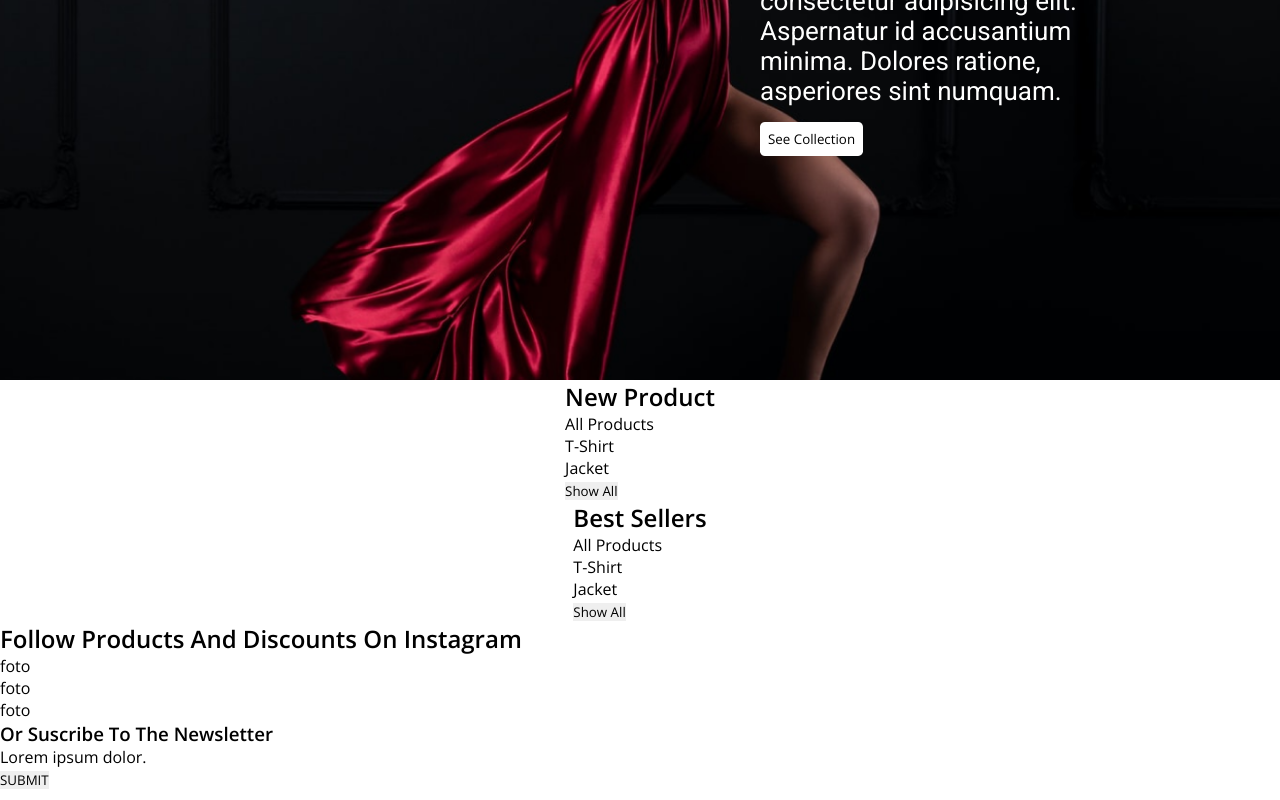
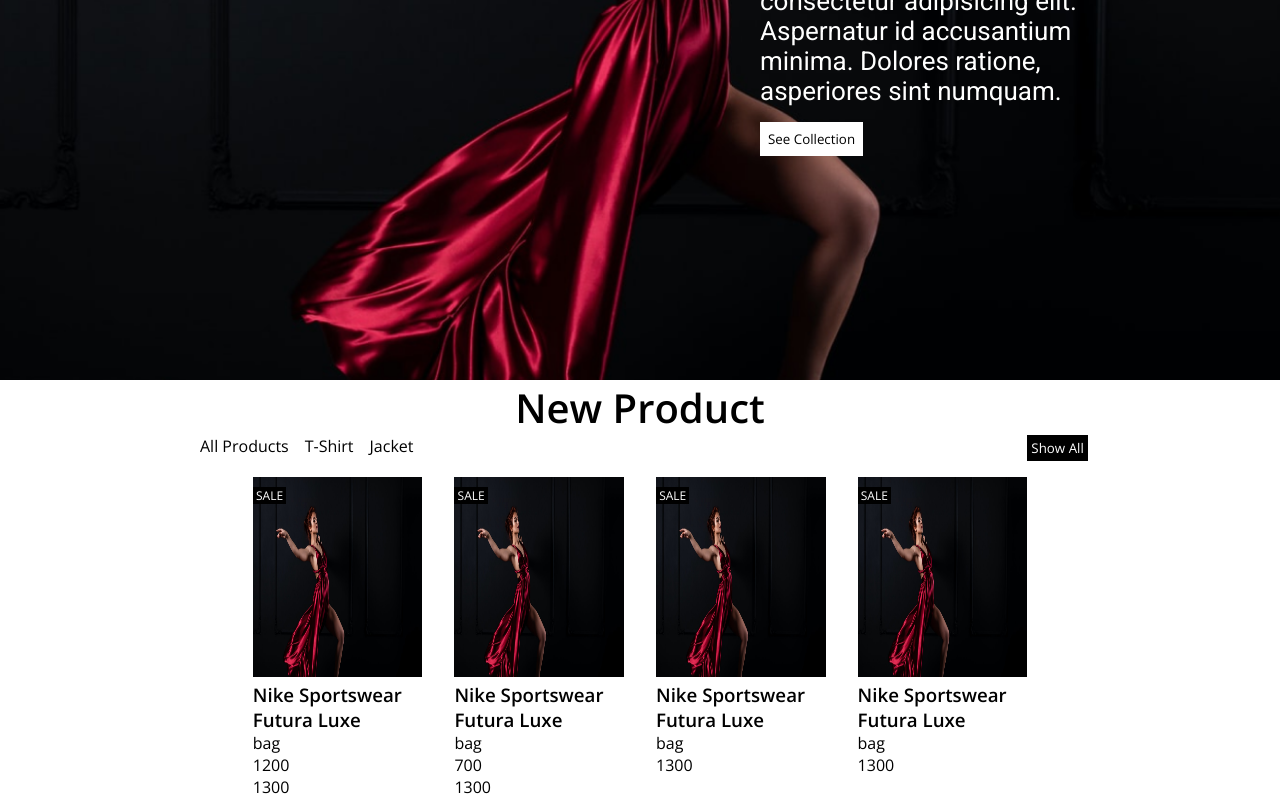
Before and after one commit to Hernanbp/GoClothing, a React (Create React App) app: page /zara in a window 1280 px wide. Shown: the part 420-1220 px from the top of the page. Built offline with nearby package versions, Linux system fonts and the light colour scheme.

Commit message:
Adding AllProducts and Product to BeetSellere

```diff
--- a/src/components/views/BeetSellere/AllProducts.jsx
+++ b/src/components/views/BeetSellere/AllProducts.jsx
@@ -1,4 +1,7 @@
 import "./BeetSellereStyles.css"
+
+import  {ProductsList} from "../ProductsList/ProductsList"
+
 
 export default function AllProducts(props) {
     const {title} = props;
@@ -16,14 +19,11 @@ export default function AllProducts(props) {
                         </ul>
                         <button>Show All</button>
                     </div>
-                    <div>
-                        {
-                        //un MAP de las CARDS
-                        }
+                    <div className="beetSellere-products">
+                        <ProductsList></ProductsList>
                     </div>
                 </div>
             </div>
-
         </div>
     </>
   )
--- a/src/components/views/BeetSellere/BeetSellere.jsx
+++ b/src/components/views/BeetSellere/BeetSellere.jsx
@@ -1,5 +1,6 @@
 import "./BeetSellereStyles.css"
 import  AllProducts  from "./AllProducts"
+
 
 export function BeetSellere() {
   return (
--- a/src/components/views/BeetSellere/BeetSellereStyles.css
+++ b/src/components/views/BeetSellere/BeetSellereStyles.css
@@ -1,3 +1,5 @@
+/* -------------------------------------- BEETSELLERE --------------------------------------*/
+
 .beetSellere-section{
     display: flex;
     flex-direction: column;
@@ -37,7 +39,6 @@
 }
 
 .beetSellere-header > div > button{
-    border-radius: 0.3rem;
     color: #000;
     background-color: #ffff;
     cursor: pointer;
@@ -48,3 +49,29 @@
     display: flex;
     justify-content: center;
 }
+
+
+/* -------------------------------------- ALL PRODUCTS --------------------------------------*/
+.beetSellere-main > div > h2{
+    font-size: 40px;
+    text-align: center;
+}
+.beetSellere-main > div > div > div {
+    display: flex;
+    justify-content: space-between;
+    width: 70%;
+    margin: auto;
+}
+.beetSellere-main > div > div > div > ul > li{
+    display: inline;
+    cursor: pointer;
+    padding: 0.5rem;
+}
+.beetSellere-main > div > div > div > button{
+    border: 1px solid #000;
+    padding: 0.2rem;
+    background-color: #000;
+    color: white;
+}
+
+/* -------------------------------------- PRODUCTS --------------------------------------*/
--- /dev/null
+++ b/src/components/views/BeetSellere/ProductZara.js
@@ -0,0 +1,43 @@
+const ProductZara = [
+  {
+    url: require(`./img/zaraBackground.png`),
+    title: "Nike Sportswear Futura Luxe Sportswear Futura Luxe",
+    description: "Nike Sportswear Futura Luxe",
+    price: 1300,
+    beforePrice: 1200,
+    category: "bag",
+    rating: 4,
+    id: 0,
+  },
+  {
+    url: require(`./img/zaraBackground.png`),
+    title: "Nike Sportswear Futura Luxe Sportswear Futura Luxe",
+    description: "Nike Sportswear Futura Luxe",
+    price: 1300,
+    beforePrice: 700,
+    category: "bag",
+    rating: 4,
+    id: 1,
+  },
+  {
+    url: require(`./img/zaraBackground.png`),
+    title: "Nike Sportswear Futura Luxe Sportswear Futura Luxe",
+    description: "Nike Sportswear Futura Luxe",
+    price: 1300,
+    beforePrice: "",
+    category: "bag",
+    rating: 4,
+    id: 2,
+  },
+  {
+    url: require(`./img/zaraBackground.png`),
+    title: "Nike Sportswear Futura Luxe Sportswear Futura Luxe",
+    description: "Nike Sportswear Futura Luxe",
+    price: 1300,
+    beforePrice: "",
+    category: "bag",
+    rating: 4,
+    id: 3,
+  },
+];
+export default ProductZara;
--- a/src/components/views/ProductsList/ProductsList.jsx
+++ b/src/components/views/ProductsList/ProductsList.jsx
@@ -1,10 +1,11 @@
 import "./styles.css"
-import { useEffect, useState } from "react"
+//import { useEffect, useState } from "react"
+import ProductZara from "../BeetSellere/ProductZara"
 
-export function ProductsList() {
 
-  const [fetchedData, setFetchedData] = useState(null)
-
+  export function ProductsList() {
+  //const [fetchedData, setFetchedData] = useState(null)
+  /*
   useEffect(() => {
     (async function () {
       const res = await fetch('https://fakestoreapi.com/products')
@@ -30,10 +31,13 @@ export function ProductsList() {
       //   })
       //   .catch(err => console.error(err))
   },[])
-
+*/
   return (
     <>
+    {
+      /*
       <div className="card-container">
+
         P list
         {fetchedData && fetchedData.map( (item)=>{
           return (
@@ -49,6 +53,35 @@ export function ProductsList() {
         })
         }
       </div>
+
+      */
+
+    }
+      <div className="card-container">
+        {
+        ProductZara.map( (item)=>{
+          return (
+          <div key={item.id} className="item">
+          <div className="item-title">
+            <img src={item.url} alt=""/>
+            <button>SALE</button>
+          </div >
+          <div className="item-description">
+            <h3> {item.description}</h3>
+              <div>
+                <p> {item.category}</p>
+                <div>
+                  <p> {item.beforePrice}</p>
+                  <p> {item.price}</p>
+                </div>
+              </div>
+          </div>
+
+          </div>
+          )
+        })
+        }
+      </div>
     </>
   )
 }
--- a/src/components/views/ProductsList/index.js
+++ b/src/components/views/ProductsList/index.js
@@ -1,4 +1 @@
-
-
-
-export * from './ProductsList'
+export * from "./ProductsList";
--- a/src/components/views/ProductsList/styles.css
+++ b/src/components/views/ProductsList/styles.css
@@ -4,11 +4,34 @@
   /* display: flex;
   align-items: center;
   justify-content: center; */
-  border: 2px black solid;
 }
-.card-container div > img{
-  max-width: 10%;
+
+.item > div {
+  position: relative;
 }
+.item > div > img{
+  width: 100%;
+  height: 200px;
+  position: relative;
+}
+
+.item > div > button{
+  font-size: 12px;
+  position: absolute;
+  top: 10px;
+  left: 0;
+  z-index: 0;
+  color: white;
+  background-color: black;
+  padding: 0 0.2rem;
+}
+.card-container{
+  display: flex;
+  flex-direction: row;
+  width: 90%;
+  margin: auto;
+}
+
 
 /* .main-product {
   display: flex;
```
